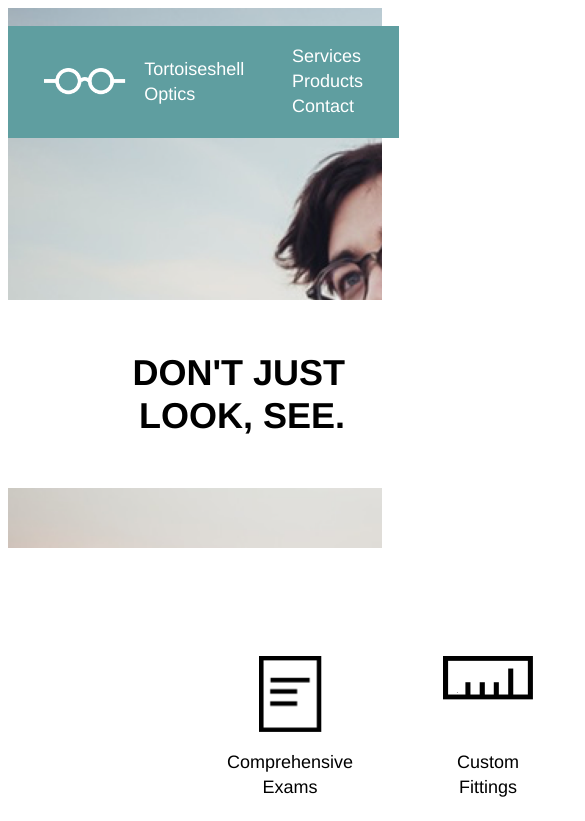
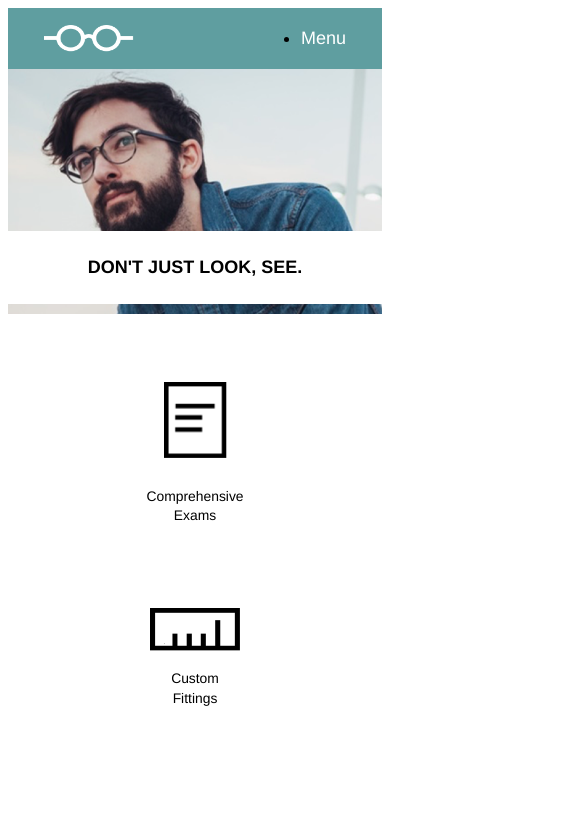
Before and after one commit to sputnicknl/tortoiseshelloptics, a plain HTML site: page index.html in a window 390 px wide. Shown: the top 821 px of the page, 585 px wide, since content can reach past the window. Drawn offline with Linux system fonts and the light colour scheme.

Commit message:
near final including responsive design

```diff
--- a/index.html
+++ b/index.html
@@ -19,10 +19,15 @@
             <ul>
               <li><a href="#">Services</a></li>
               <li><a href="#">Products</a></li>
-              <li><a href="#">Contact</a></li>
+              <li id="contact"><a href="#">Contact</a></li>
             </ul>
           </div>
-            </div>
+          <div class="mobile-nav">
+            <ul>
+              <li><a href="#">Menu</a></li>
+            </ul>
+          </div>
+        </div>
 
         <div class="banner-container">
           <div class="banner-text">
--- a/resources/style.css
+++ b/resources/style.css
@@ -4,6 +4,9 @@
   font-family: Helvetica;
 }
 
+li {
+  text-decoration: none;
+}
 /* MAIN BANNER AND HEADER */
 
 .main-banner {
@@ -50,6 +53,10 @@
 .nav a {
   color: white;
   text-decoration: none;
+}
+
+.mobile-nav {
+  display: none;
 }
 
 .banner-container {
@@ -154,3 +161,135 @@
 .footer div {
   display: block;
 }
+
+/* RESPONSIVE */
+
+
+
+
+
+
+@media only screen and (max-width: 1024px) {
+  .container {
+    width: 100%;
+    margin: 0 auto;
+  }
+  .main-banner {
+    height: 22rem;
+    width: 100%;
+  }
+  .header {
+    /* padding-top: 0; */
+    position: relative;
+    width: 100%;
+    top: 0;
+  }
+
+  .banner-text {
+    font-size: 1.33rem;
+    padding: 0.75rem 4rem 0.75rem 4rem;
+    margin-top: 5rem;
+    margin-right: 2rem;
+  }
+}
+
+@media only screen and (max-width: 470px) {
+  .main-banner {
+    height: 17rem;
+    background-position: 20%;
+  }
+
+  .logo span {
+    display: none;
+  }
+
+  .nav {
+    display: none;
+  }
+
+  .mobile-nav  {
+    display: inline;
+    text-align: center;
+  }
+
+  .mobile-nav ul {
+    margin-right: 2rem;
+  }
+
+  .mobile-nav a {
+    text-decoration: none;
+    color: white;
+  }
+
+  .banner-container {
+    display: flex;
+    justify-content: center;
+    align-items: center;
+  }
+
+  .banner-text {
+    /* padding: 1rem auto 1rem auto; */
+    width: 100%;
+    margin: 0 auto;
+    margin-top: 9rem;
+    }
+
+  .banner-text h1 {
+    text-align: center;
+    font-weight: bold;
+    font-size: 1rem;
+    /* padding: 1rem auto 1rem auto; */
+  }
+
+  .icons-box {
+    display: flex;
+    flex-direction: column;
+    align-items: center;
+    margin-top: 3.77rem;
+    margin-bottom: 3.77rem;
+  }
+
+  .icon-paper {
+    margin: 0;
+    padding: 0;
+  }
+
+  .icon {
+    display: flex;
+    flex-direction: column;
+    justify-content: flex-start;
+  }
+
+  .icon img {
+    margin-top: 1.54rem;
+    padding: 0;
+  }
+
+  .icon, span {
+    font-size: 0.77rem;
+    margin-top: 0.5rem:
+  }
+
+  .philosphy-app-box {
+    flex-direction: column;
+  }
+
+  .philosophy {
+    width: 100%;
+  }
+
+  .appointments {
+    width: 100%;
+  }
+
+  .footer div {
+    display: none;
+  }
+
+  .footer img {
+    /* margin: auto; */
+    /* padding: 4rem 4rem 4rem 4rem; */
+    margin: 0 auto;
+    padding: 4rem;
+  }
+}
```
